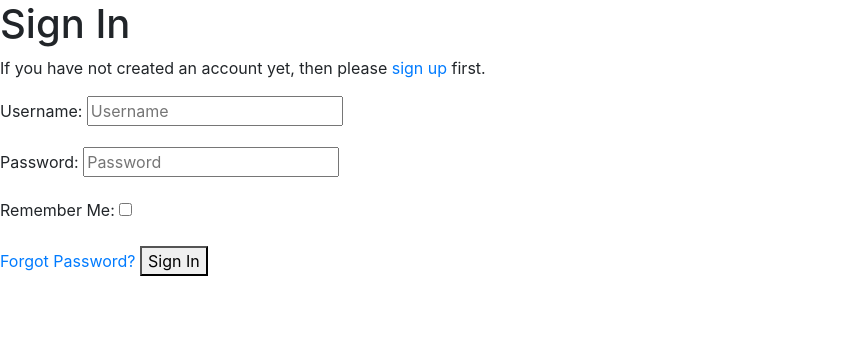
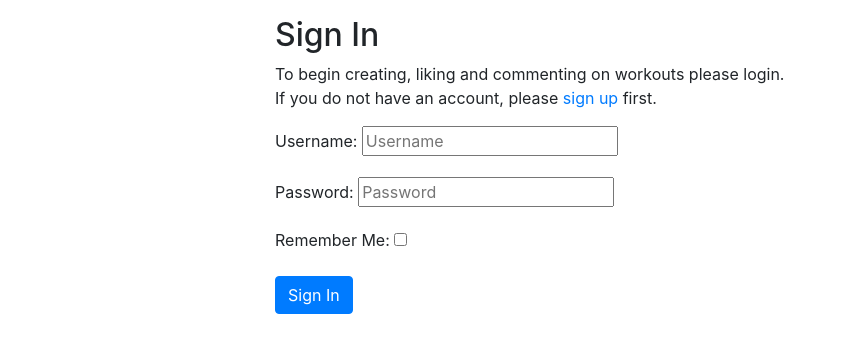
Before and after one commit to MattDunks94/django-workout-p4, a Django app: page /accounts/login/ in a window 1280 px wide. Shown: the part 72-425 px from the top of the page, without its empty margins (0-845 px from the left). Run offline with Django 3.2, Linux system fonts and the light colour scheme; some libraries are stand-ins or nearby versions.

Commit message:
styled login page.

```diff
--- a/templates/account/login.html
+++ b/templates/account/login.html
@@ -7,40 +7,26 @@
 
 {% block content %}
 
-<h1>{% trans "Sign In" %}</h1>
+<div class="container">
+  <div class="row">
+    <div class="col-md-8 offset-md-2 mt-3">
 
-{% get_providers as socialaccount_providers %}
+      <h2>{% trans "Sign In" %}</h2>
 
-{% if socialaccount_providers %}
-<p>{% blocktrans with site.name as site_name %}Please sign in with one
-of your existing third party accounts. Or, <a href="{{ signup_url }}">sign up</a>
-for a {{ site_name }} account and sign in below:{% endblocktrans %}</p>
+      <p>{% blocktrans %}To begin creating, liking and commenting on workouts please login.<br>
+        If you do not have an account, please <a href="{{ signup_url }}">sign up</a> first.{% endblocktrans %}</p>
 
-<div class="socialaccount_ballot">
+      <form class="login" method="POST" action="{% url 'account_login' %}">
+        {% csrf_token %}
+        {{ form.as_p }}
+        {% if redirect_field_value %}
+        <input type="hidden" name="{{ redirect_field_name }}" value="{{ redirect_field_value }}" />
+        {% endif %}
+        <button class="btn btn-primary" type="submit">{% trans "Sign In" %}</button>
+      </form>
 
-  <ul class="socialaccount_providers">
-    {% include "socialaccount/snippets/provider_list.html" with process="login" %}
-  </ul>
-
-  <div class="login-or">{% trans 'or' %}</div>
-
+    </div>
+  </div>
 </div>
 
-{% include "socialaccount/snippets/login_extra.html" %}
-
-{% else %}
-<p>{% blocktrans %}If you have not created an account yet, then please
-<a href="{{ signup_url }}">sign up</a> first.{% endblocktrans %}</p>
-{% endif %}
-
-<form class="login" method="POST" action="{% url 'account_login' %}">
-  {% csrf_token %}
-  {{ form.as_p }}
-  {% if redirect_field_value %}
-  <input type="hidden" name="{{ redirect_field_name }}" value="{{ redirect_field_value }}" />
-  {% endif %}
-  <a class="button secondaryAction" href="{% url 'account_reset_password' %}">{% trans "Forgot Password?" %}</a>
-  <button class="primaryAction" type="submit">{% trans "Sign In" %}</button>
-</form>
-
 {% endblock %}
```
